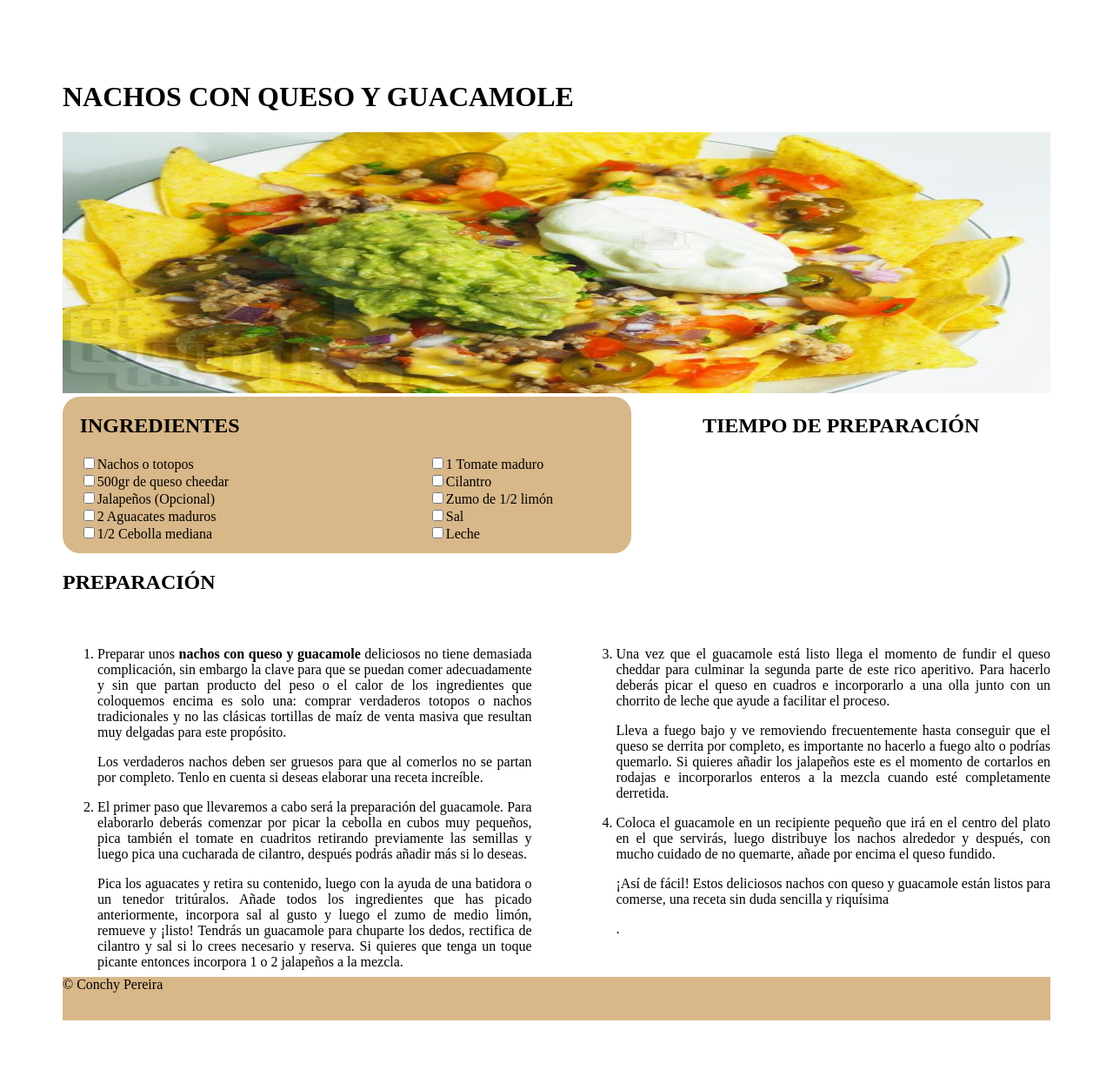
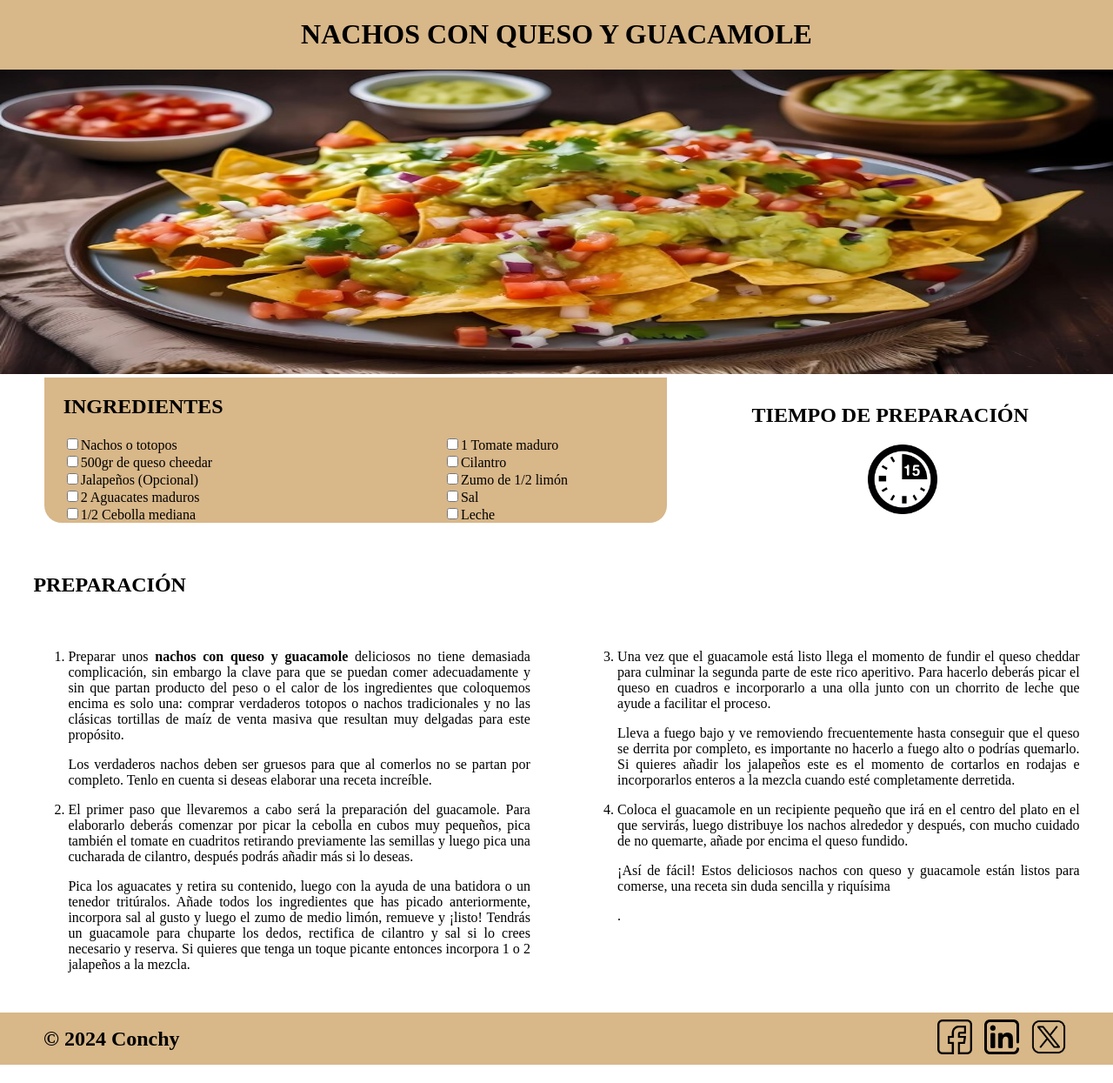
Before and after one commit to ConchyP/My-favourite-food, a website: page index.html in a window 1280 px wide. Shown: the whole page at 87% size. After the commit the page ends 1224 px from the top, so only its background shows below. Drawn offline with Linux system fonts and the light colour scheme.

Commit message:
time section

```diff
--- a/index.html
+++ b/index.html
@@ -9,12 +9,14 @@
 
 <body>
     <header>
+        <div class="tittle">
         <h1>NACHOS CON QUESO Y GUACAMOLE</h1>
+        </div>
     </header>
 
     <main>
 
-        <img class="banner" src="./public/assets/image/Nachos con queso.jpeg" alt="Nachos">
+        <img class="banner" src="./public/assets/image/nachos-queso-cheddar-guacamole_489081-711.jpg" alt="Nachos">
 
         <div id="container1">
 
@@ -60,9 +62,12 @@
             </section>
 
             <section class="time">
+
+            <div class="timecontainer">
                 <h2>TIEMPO DE PREPARACIÓN</h2>
+               <img src="./public/assets/icons/marca-de-15-minutos-en-el-reloj.png"  alt="reloj">
 
-
+            </div>
             </section>
 
         </div>
@@ -94,9 +99,15 @@
         </div>
     </div>
 
-    <div class="footer" footer>
-        &copy; Conchy Pereira
-    </div footer>
+    <footer class="footer">
+        <div class="copy"><strong> &copy; 2024 Conchy</strong>
+    </div>
+        <div class="icons">
+                <img src="./public/assets/icons/facebook (1).png" alt="facebook">
+                <img src="./public/assets/icons/linkedin.png" alt="linkedIn">
+                <img src="./public/assets/icons/medios-de-comunicacion-social.png" alt="x">
+        </div>
+    </footer>
 
     </main>
 
--- a/src/sass/styles.scss
+++ b/src/sass/styles.scss
@@ -1,33 +1,40 @@
 body {
-  padding: 5%;
-  margin-top: none;
+
+  margin:auto;
+
+  header{
+    display:grid;
+    grid-template-rows: repeat(5 1fr);
+    grid-row: 3 / 3 ;
+    background-color:rgb(216, 183, 137);
+    text-align: center;
+    height: 80px;
+
+  }
+
 
   main {
-    width: auto;
-
-    header {
-      text-align: center;
-      color: rgba(15, 18, 14, 0.904);
-    }
 
     .banner {
       width: 100%;
-      height: 300px;
+      height: 350px;
       margin-bottom: none;
     }
 
     #container1 {
       display: grid;
       grid-template-columns: repeat(3 fr);
+      margin-left: 4%;
 
       .ingredients {
         background-color: rgb(216, 183, 137);
-        border-radius: 20px;
+        border-bottom-right-radius: 20px;
+        border-bottom-left-radius: 20px;
         display: grid;
         grid-column: 1 / 3;
         grid-column-gap: 20%;
         padding-left: 3%;
-        padding-bottom: 2%;
+
       }
       .column1 {
         display: grid;
@@ -39,9 +46,27 @@ body {
       }
 
       .time {
+        text-align: center;
         display: grid;
-        grid-column: 3 / 4;
-        text-align: center;
+        grid-column: 3 / 3;
+        align-items: center;
+
+        .timecontainer {
+          text-align: center;
+          align-items: center;
+
+        }
+
+        img {
+          margin-left: 30%;
+          display: grid;
+          grid-row: 2 /2;
+          grid-column: 1 /1;
+          width: 100px ;
+          height: 100px;
+
+        }
+
       }
     }
 
@@ -50,6 +75,8 @@ body {
       display: grid;
       grid-template-columns: 1fr 1fr;
       gap: 5%;
+      margin: 3%;
+
 
       .columnText1 {
         display: grid;
@@ -58,9 +85,27 @@ body {
       }
     }
  .footer{
+    display: grid;
+    align-items: center;
+    grid-template-columns: repeat(20 1fr);
     background-color: rgb(216, 183, 137);
-    height: 50px;
-    align-items: center;
+    height: 60px;
+    position: sticky;
+
+    .copy{
+      font-size: x-large;
+      margin-left: 50px;
+    }
+
+    .icons{
+      grid-column: 21 / 21;
+
+      img {
+        margin-right: 10px;
+        height: 40px;
+        width: 40px;
+    }
+  }
  }
   }
 }
```
Also changed, not shown: public/assets/icons/facebook (1).png (added), public/assets/icons/linkedin.png (added), public/assets/icons/marca-de-15-minutos-en-el-reloj.png (added), public/assets/icons/medios-de-comunicacion-social.png (added), public/assets/icons/reloj-digital.png (added), public/assets/icons/reloj.png (added), public/assets/image/Nachos con queso.jpeg (deleted), public/assets/image/nachos-queso-cheddar-guacamole_489081-711.jpg (added), public/css/styles.css, 1 other file.
